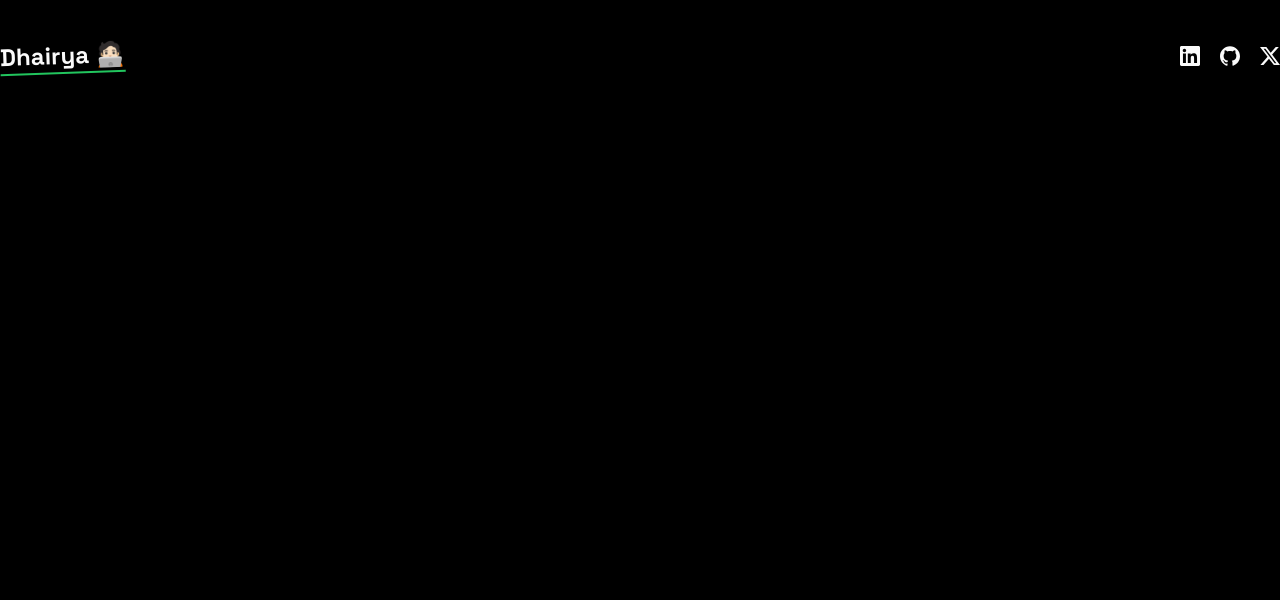
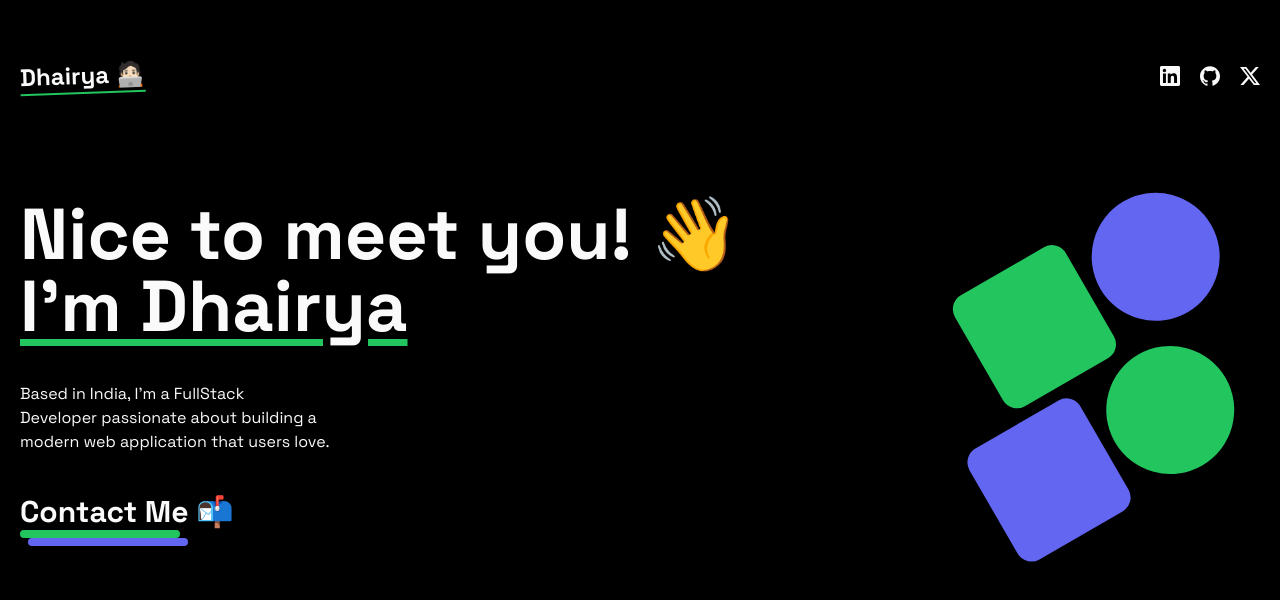
Before and after one commit to Dhairya3124/portfolio-website, a Next.js app: page / in a window 1280 px wide. Shown: the top 600 px of the page. Built offline with nearby package versions, Linux system fonts and the light colour scheme.

Commit message:
feat: add HERO component to the project

```diff
--- /dev/null
+++ b/app/(home)/components/HeroSection.tsx
@@ -0,0 +1,46 @@
+import Link from 'next/link';
+import React from 'react';
+
+export default function HeroSection() {
+  return (
+    <div className="min-h-[60vh] flex flex-col-reverse gap-14 lg:gap-0 lg:flex-row items-center justify-between">
+      <div className="space-y-10 text-center lg:text-left">
+        <h1 className="text-4xl lg:text-7xl font-bold">
+          Nice to meet you! 👋
+          <br />{' '}
+          <span className="underline underline-offset-8 decoration-green-500">
+            {"I'm Dhairya"}
+          </span>
+        </h1>
+        <p>
+          {"Based in India, I'm a FullStack "}
+          <br />
+          {'Developer passionate about building a'}
+
+          <br />
+          {
+            'modern web application that users love.'
+          }
+
+        </p>
+        <Link href={'mailto:dhairya3124@gmail.com'} className="inline-block group">
+          <div>
+            <h1 className='text-3xl font-bold group-hover:text-green-400 transition-all'>Contact Me 📬</h1>
+            <div className='w-40 h-2 bg-green-500 rounded-full'></div>
+            <div className='w-40 h-2 bg-indigo-500 rounded-full translate-x-2'></div>
+          </div>
+        </Link>
+      </div>
+      <div className="w-72 h-72 space-y-3 -rotate-[30deg]">
+        <div className="flex gap-3 translate-x-8">
+          <div className="w-32 h-32 rounded-2xl bg-green-500"></div>
+          <div className="w-32 h-32 rounded-full bg-indigo-500"></div>
+        </div>
+        <div className="flex gap-3 -translate-x-8">
+          <div className="w-32 h-32 rounded-2xl bg-indigo-500"></div>
+          <div className="w-32 h-32 rounded-full bg-green-500"></div>
+        </div>
+      </div>
+    </div>
+  );
+}
--- a/app/(home)/page.tsx
+++ b/app/(home)/page.tsx
@@ -1,11 +1,13 @@
 import React from 'react'
 import Navbar from './components/Navbar'
+import HeroSection from './components/HeroSection'
 
 export default function page() {
   return (
     <div className='min-h-screen bg-black'>
-      <div className = "max-w-7xl mx-auto">
+      <div className = "max-w-7xl mx-auto p-5 overflow-hidden">
         <Navbar />
+        <HeroSection />
       </div>
     </div>
   )
--- a/app/globals.css
+++ b/app/globals.css
@@ -74,3 +74,15 @@
       @apply bg-background text-foreground;
     }
   }
+
+.glow
+  {
+    width: 40px;
+    height: 40px;
+    border-radius: 50%;
+    background-color: #fff;
+    box-shadow:
+      0 0 60px 30px #fff,  /* inner white */
+      0 0 100px 60px #f0f, /* middle magenta */
+      0 0 140px 90px #0ff; /* outer cyan */
+  }
```
